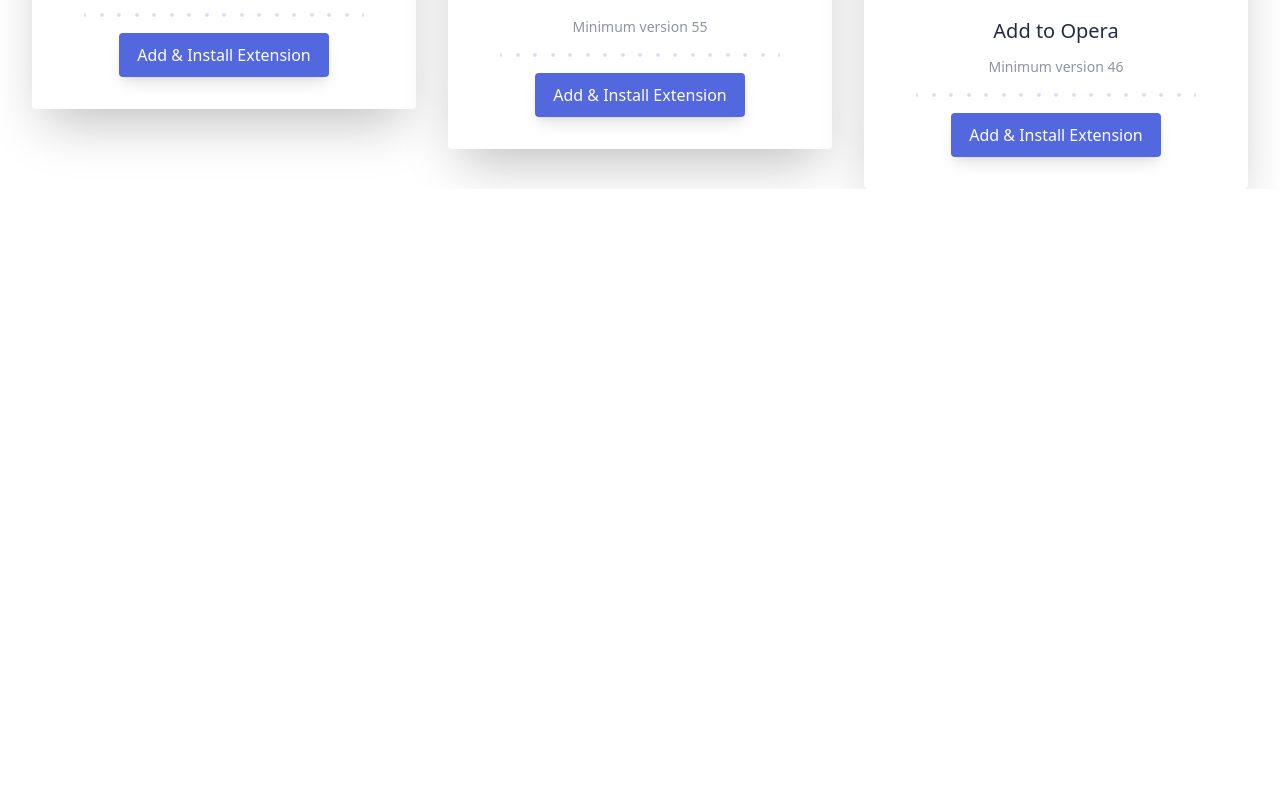
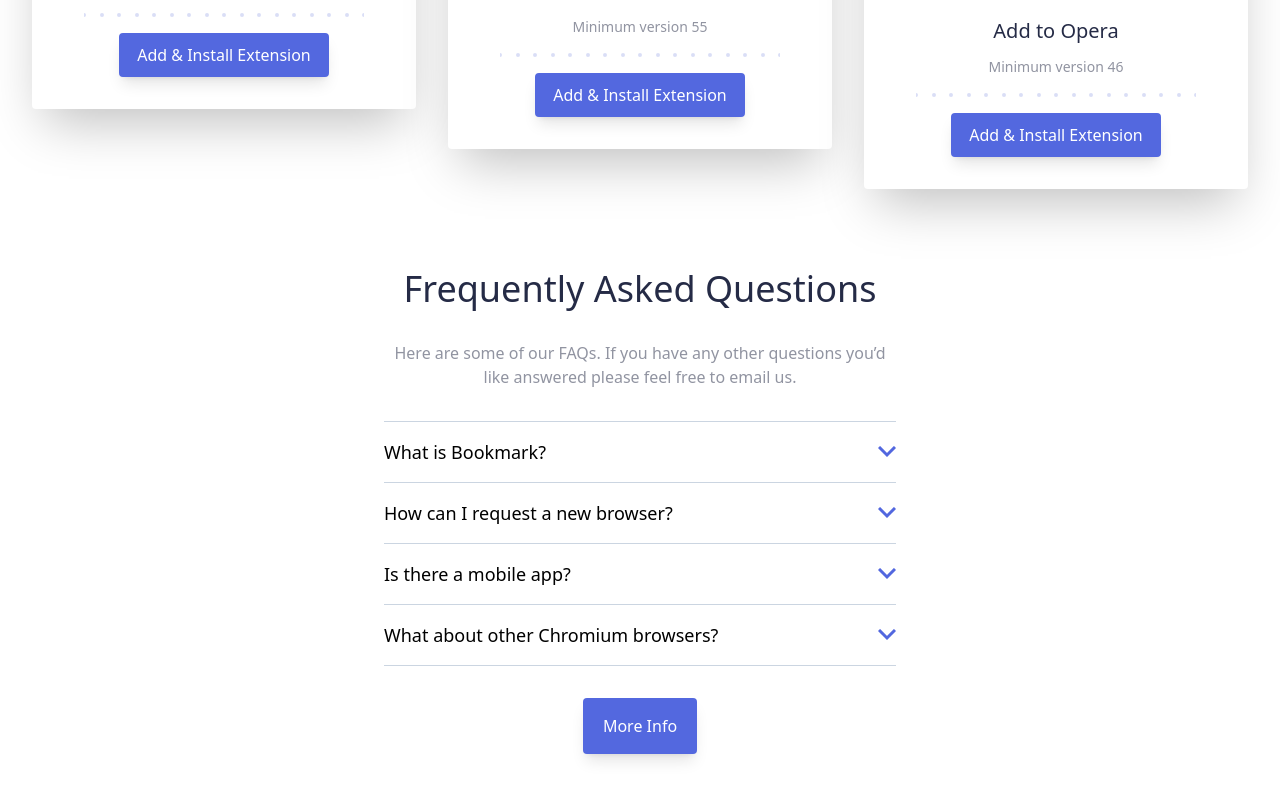
Before and after one commit to ozgeozkaraa01/bookmark-frontend-mentor, a Next.js app: page / in a window 1280 px wide. Shown: the part 2060-2859 px from the top of the page. Before the commit the page ends 2249 px from the top, so only its background shows below. Built offline with nearby package versions, Linux system fonts and the light colour scheme.

Commit message:
completed FAQs.jsx

```diff
--- /dev/null
+++ b/components/FAQs.jsx
@@ -0,0 +1,63 @@
+import React, { useState } from "react";
+import Question from "./Question";
+
+const questions = [
+  {
+    id: 1,
+    question: "What is Bookmark?",
+    answer:
+      "Lorem ipsum dolor sit amet, consectetur adipiscing elit. Fusce tincidunt justo eget ultricies fringilla. Phasellus blandit ipsum quis quam ornare mattis.",
+  },
+  {
+    id: 2,
+    question: "How can I request a new browser?",
+    answer:
+      "Vivamus luctus eros aliquet convallis ultricies. Mauris augue massa, ultricies non ligula. Suspendisse imperdiet. Vivamus luctus eros aliquet convallis ultricies. Mauris augue massa, ultricies non ligula. Suspendisse imperdie tVivamus luctus eros aliquet convallis ultricies. Mauris augue massa, ultricies non ligula. Suspendisse imperdiet.",
+  },
+  {
+    id: 3,
+    question: "Is there a mobile app?",
+    answer:
+      "Sed consectetur quam id neque fermentum accumsan. Praesent luctus vestibulum dolor, ut condimentum urna vulputate eget. Cras in ligula quis est pharetra mattis sit amet pharetra purus. Sed sollicitudin ex et ultricies bibendum.",
+  },
+  {
+    id: 4,
+    question: "What about other Chromium browsers?",
+    answer:
+      "Integer condimentum ipsum id imperdiet finibus. Vivamus in placerat mi, at euismod dui. Aliquam vitae neque eget nisl gravida pellentesque non ut velit.",
+  },
+];
+
+const FAQs = () => {
+  const [items] = useState(questions);
+
+  return (
+    <>
+      <section className="max-w-xl mx-auto px-8 py-20">
+        <article className="text-center">
+          <h2 className="text-3xl text-[#252b46] font-medium mb-6 md:mb-8 lg:text-4xl">
+            Frequently Asked Questions
+          </h2>
+          <p className="text-[#9194a1]">
+            Here are some of our FAQs. If you have any other questions you’d
+            like answered please feel free to email us.
+          </p>
+        </article>
+
+        <article>
+          <div className="my-8">
+            {items.map((item) => (
+              <Question key={item.id} {...item} />
+            ))}
+          </div>
+
+          <button className="bg-[#5368df] text-white px-5 py-4 rounded shadow-lg hover:opacity-75 block mx-auto">
+            More Info
+          </button>
+        </article>
+      </section>
+    </>
+  );
+};
+
+export default FAQs;
--- /dev/null
+++ b/components/Question.jsx
@@ -0,0 +1,32 @@
+import React, { useState } from "react";
+
+const Question = ({ question, answer }) => {
+  const [showAnswer, setShowAnswer] = useState(false);
+
+  return (
+    <>
+      <article className="py-4 border-t border-slate-300 last:border-b last:border-slate-300">
+        <div
+          onClick={() => setShowAnswer(!showAnswer)}
+          className="flex items-center justify-between cursor-pointer"
+        >
+          <h2 className="font-medium text-lg hover:text-red-400">{question}</h2>
+          <button>
+            {showAnswer ? (
+              <img
+                src="/assets/icon-arrow.svg"
+                alt="photo"
+                className="transform rotate-180"
+              />
+            ) : (
+              <img src="/assets/icon-arrow.svg" alt="" />
+            )}
+          </button>
+        </div>
+        {showAnswer && <p className="text-[#9194a1]">{answer}</p>}
+      </article>
+    </>
+  );
+};
+
+export default Question;
--- a/pages/index.js
+++ b/pages/index.js
@@ -3,6 +3,7 @@
 import HeroSection from "../components/HeroSection";
 import Feature from "../components/Feature";
 import Download from "../components/Download";
+import FAQs from "../components/FAQs";
 
 export default function Home() {
   return (
@@ -16,6 +17,7 @@
       <HeroSection />
       <Feature />
       <Download />
+      <FAQs />
     </div>
   );
 }
```
Also changed, not shown: public/assets/icon-arrow.svg (added).
